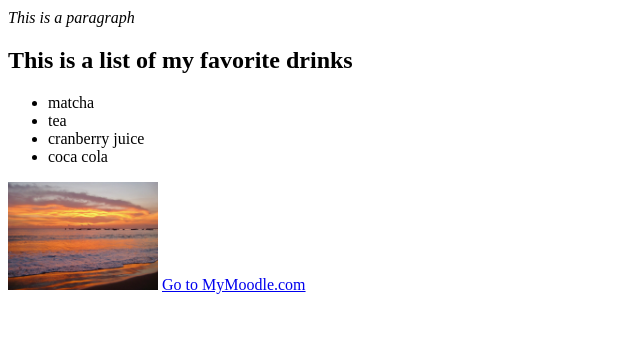
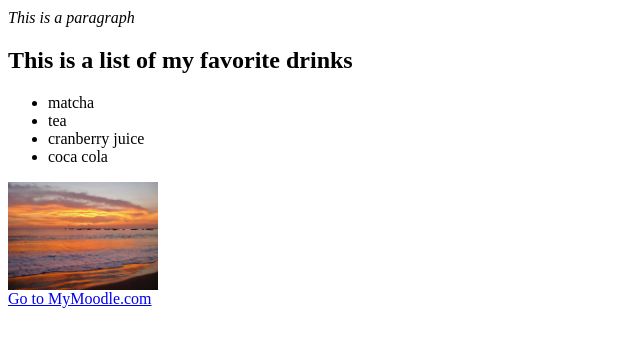
Before and after one commit to crisboru/tutorial2, a plain HTML site: page index.html in a window 1280 px wide. Shown: the part 81-428 px from the top of the page, without its empty margins (0-640 px from the left). Drawn offline with Linux system fonts and the light colour scheme.

Commit message:
Add files via upload

```diff
--- a/index.html
+++ b/index.html
@@ -33,11 +33,10 @@
     </p3>
 
     </body>
+   <br>
 
-<body2>
  <p1>
  <a href="https://moodle.millikin.edu/my/courses.php">Go to MyMoodle.com</a>
 </p1>
- </body2>
 
 </html>
```
